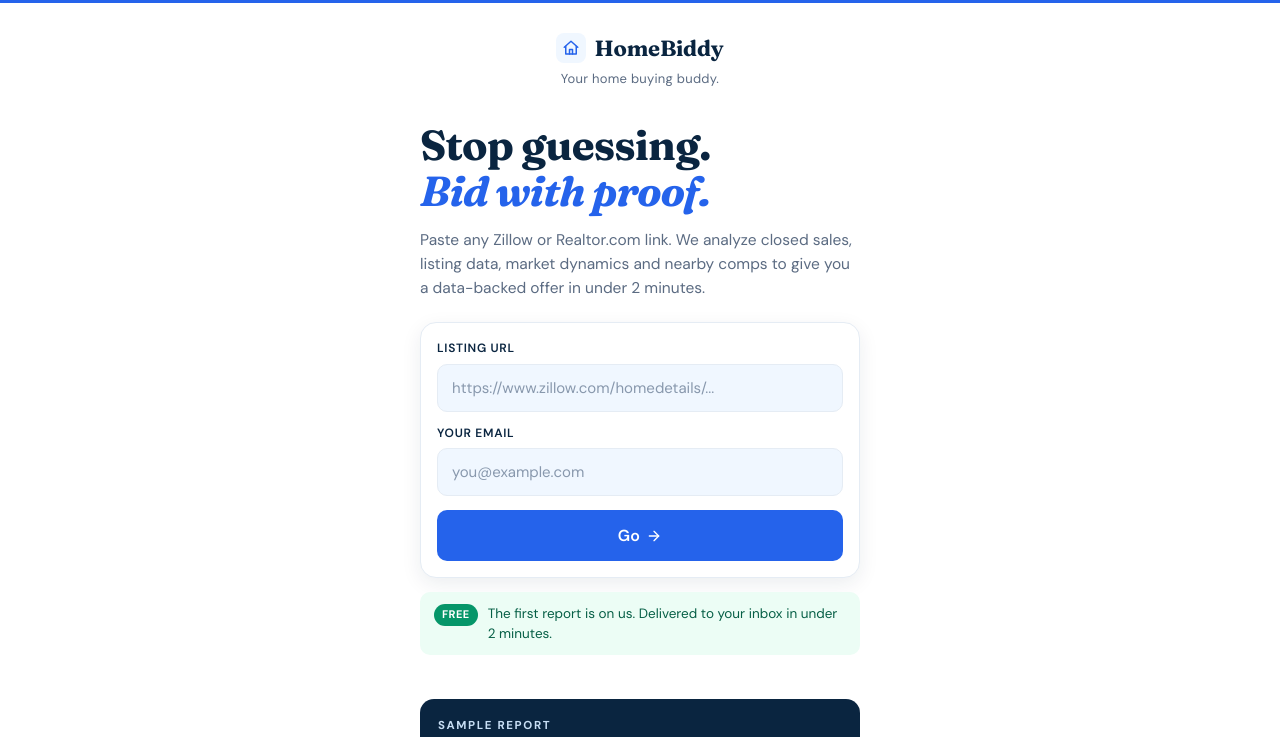
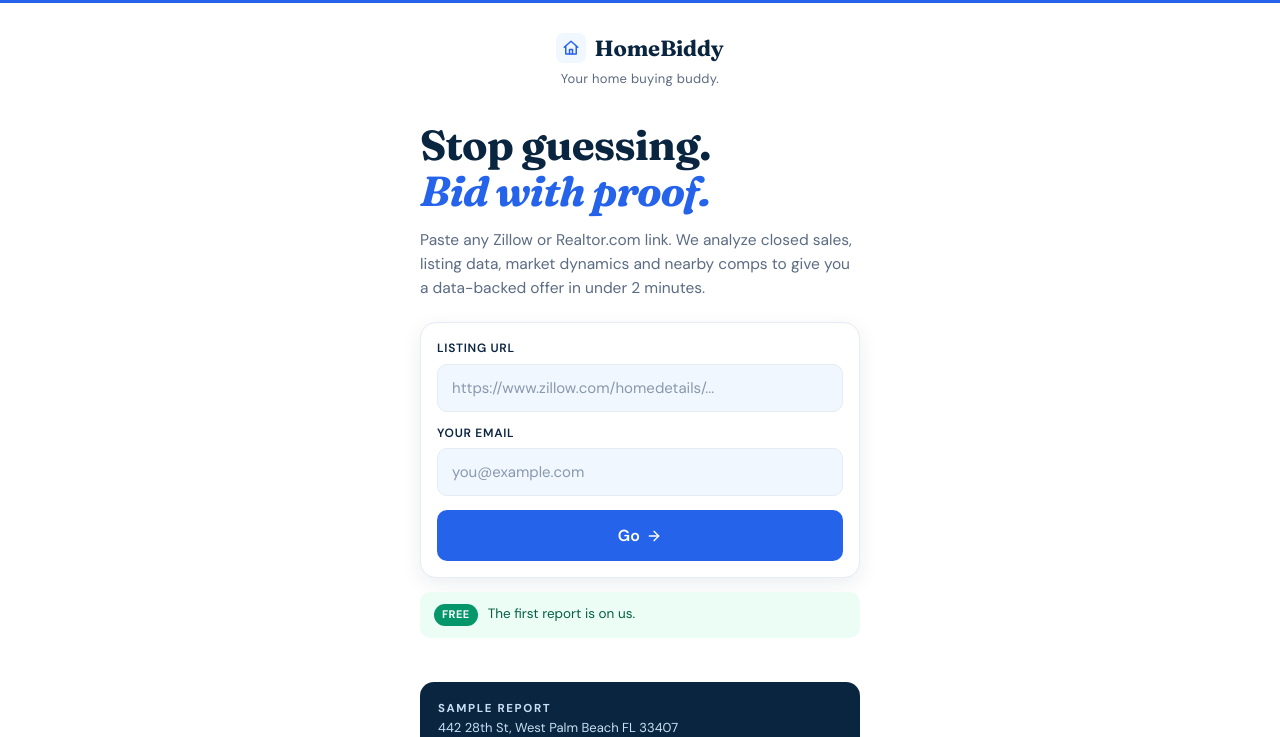
Before and after one commit to jdmethfessel-creator/homebiddy-site, a Next.js app: page / in a window 1280 px wide. Shown: the top 737 px of the page. Built offline with nearby package versions, Linux system fonts and the light colour scheme.

Commit message:
Shorten FREE badge text

```diff
--- a/pages/index.js
+++ b/pages/index.js
@@ -311,10 +311,7 @@ export default function Home() {
 
           <div className="freeNote">
             <span className="freeBadge">FREE</span>
-            <span>
-              The first report is on us. Delivered to your inbox in under 2
-              minutes.
-            </span>
+            <span>The first report is on us.</span>
           </div>
 
         </section>
```
